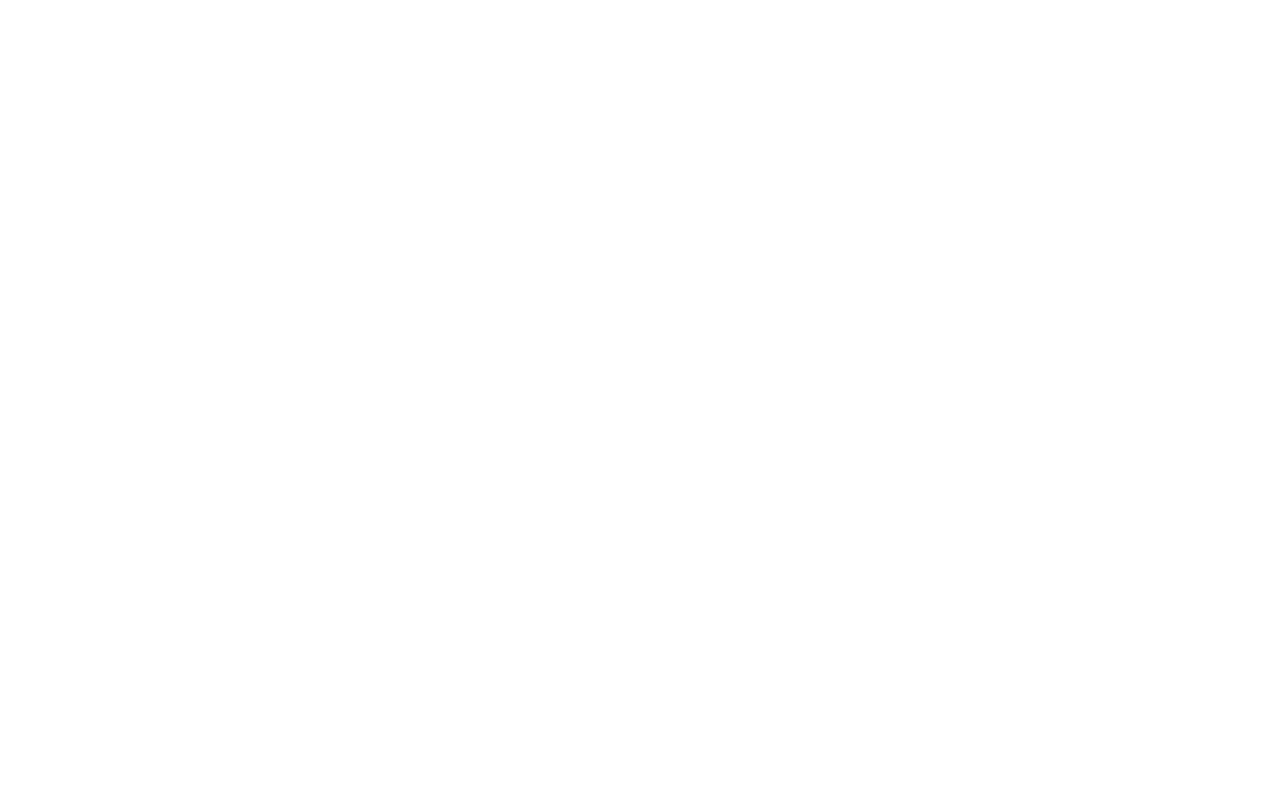
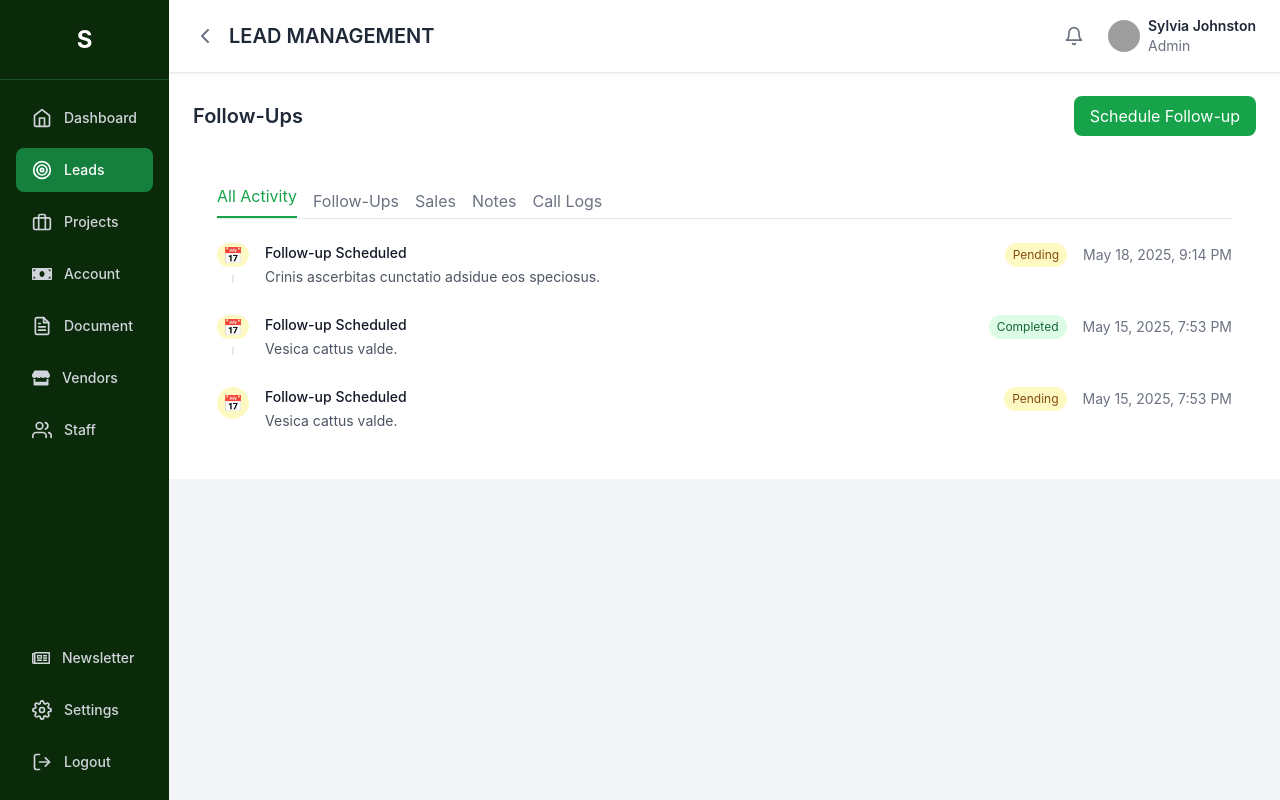
Before and after one commit to shriku2002/git, a React (Vite) app: page /leads/1/follow-ups in a window 1280 px wide. Before the commit this address had no page. Built offline with nearby package versions, Linux system fonts and the light colour scheme; grey boxes are pictures that could not be loaded.

Commit message:
Create Follow-Ups Page

```diff
--- a/src/App.jsx
+++ b/src/App.jsx
@@ -16,6 +16,7 @@
 import LeadsPage from "./features/LeadsPage/LeadsPage";
 import LeadsWelcomePage from "./features/LeadsPage/LeadsWelcomePage";
 import LeadDetailsPage from "./features/LeadsPage/LeadDetailsPage";
+import FollowUpsPage from "./features/LeadsPage/FollowUpsPage";
 import ProjectWelcomePage from "./features/ProjectPage/ProjectWelcomePage";
 import WelcomePopup from "./components/UI/WelcomePopup";
 
@@ -40,6 +41,7 @@
         {/* LeadsPage */}
         <Route path="/leads" element={<LeadsPage />} />
         <Route path="/leads/:id" element={<LeadDetailsPage />} />
+        <Route path="/leads/:id/follow-ups" element={<FollowUpsPage />} />
         <Route path="/leads-welcome" element={<LeadsWelcomePage />} />
         <Route path="/project-welcome" element={<ProjectWelcomePage />} />
         <Route path="/wellCome-PopUp-Lead" element={<WelcomePopup />} />
--- /dev/null
+++ b/src/features/LeadsPage/FollowUpsPage.jsx
@@ -0,0 +1,105 @@
+import { useNavigate } from "react-router-dom";
+import DashboardLayout from "../../components/Layout/DashboardLayout";
+
+const FollowUpsPage = () => {
+  const navigate = useNavigate();
+
+  const followUps = [
+    {
+      id: 1,
+      title: "Follow-up Scheduled",
+      description: "Crinis ascerbitas cunctatio adsidue eos speciosus.",
+      date: "May 18, 2025, 9:14 PM",
+      status: "Pending"
+    },
+    {
+      id: 2,
+      title: "Follow-up Scheduled",
+      description: "Vesica cattus valde.",
+      date: "May 15, 2025, 7:53 PM",
+      status: "Completed"
+    },
+    {
+      id: 3,
+      title: "Follow-up Scheduled",
+      description: "Vesica cattus valde.",
+      date: "May 15, 2025, 7:53 PM",
+      status: "Pending"
+    }
+  ];
+
+  return (
+    <DashboardLayout>
+      <div className="flex justify-between items-center mb-6">
+        <div className="flex items-center">
+          <h2 className="text-xl font-semibold text-gray-800">Follow-Ups</h2>
+        </div>
+        <button
+          onClick={() => {}}
+          className="px-4 py-2 bg-green-600 text-white rounded-lg hover:bg-green-700 flex items-center gap-2"
+        >
+          Schedule Follow-up
+        </button>
+      </div>
+
+      <div className="bg-white rounded-lg p-6">
+        <div className="flex space-x-4 mb-6 border-b">
+          <button className="text-green-600 border-b-2 border-green-600 pb-2">
+            All Activity
+          </button>
+          <button className="text-gray-500 hover:text-gray-700">
+            Follow-Ups
+          </button>
+          <button className="text-gray-500 hover:text-gray-700">
+            Sales
+          </button>
+          <button className="text-gray-500 hover:text-gray-700">
+            Notes
+          </button>
+          <button className="text-gray-500 hover:text-gray-700">
+            Call Logs
+          </button>
+        </div>
+
+        <div className="space-y-6">
+          {followUps.map((followUp) => (
+            <div key={followUp.id} className="flex">
+              <div className="flex flex-col items-center">
+                <div className="w-8 h-8 rounded-full bg-yellow-100 flex items-center justify-center">
+                  📅
+                </div>
+                {followUp.id < followUps.length && (
+                  <div className="w-0.5 h-full bg-gray-200 my-2"></div>
+                )}
+              </div>
+              <div className="ml-4 flex-1">
+                <div className="flex justify-between items-start">
+                  <div>
+                    <h4 className="text-sm font-medium text-gray-900">
+                      {followUp.title}
+                    </h4>
+                    <p className="text-sm text-gray-600 mt-1">
+                      {followUp.description}
+                    </p>
+                  </div>
+                  <div className="flex items-center gap-4">
+                    <span className={`px-2 py-1 rounded-full text-xs ${
+                      followUp.status === 'Pending'
+                        ? 'bg-yellow-100 text-yellow-800'
+                        : 'bg-green-100 text-green-800'
+                    }`}>
+                      {followUp.status}
+                    </span>
+                    <span className="text-sm text-gray-500">{followUp.date}</span>
+                  </div>
+                </div>
+              </div>
+            </div>
+          ))}
+        </div>
+      </div>
+    </DashboardLayout>
+  );
+};
+
+export default FollowUpsPage;
```
